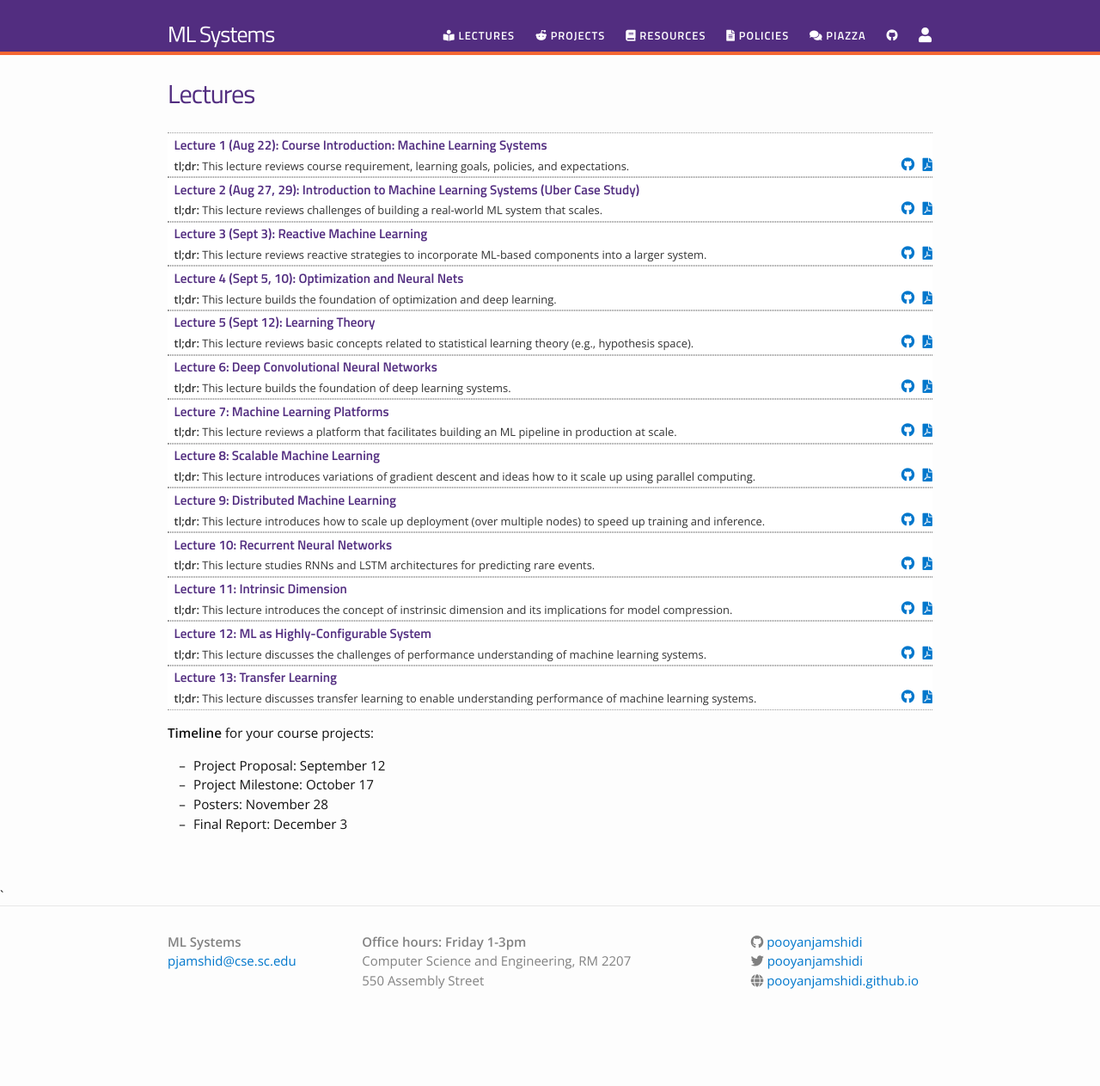
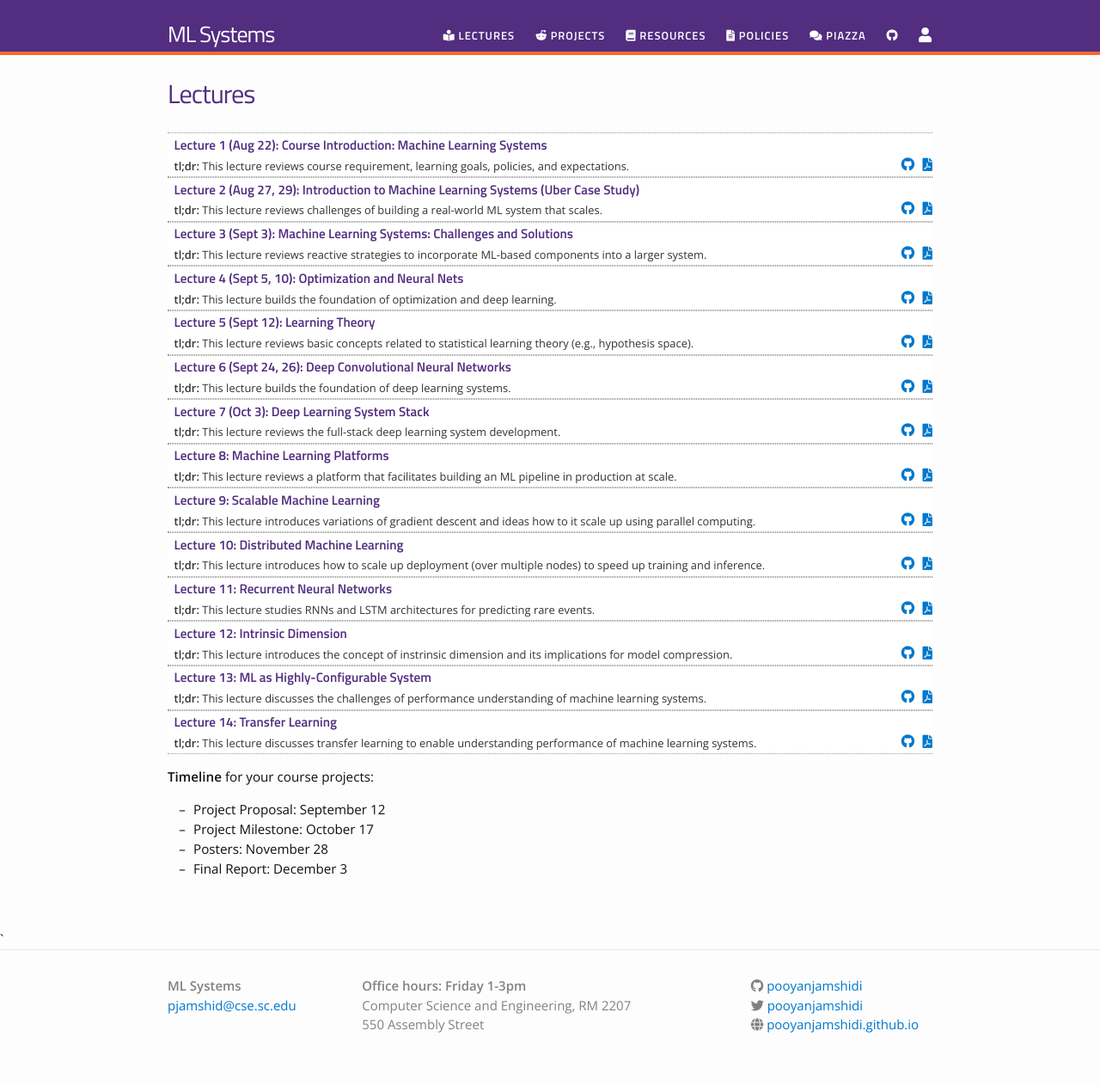
Before and after one commit to pooyanjamshidi/mls, a Jekyll site: the page built from lectures.md, in a window 1280 px wide. Shown: the whole page at 86% size. Built offline with Jekyll 4.4.1, drawn with Linux system fonts in a browser that asks for light colours; nearby versions of some CDN libraries; before the commit the page ends 1211 px from its top, so only the background shows below that.

```diff
--- a/_data/lectures.yml
+++ b/_data/lectures.yml
@@ -8,7 +8,7 @@
   dirname: lectures
   tldr: "This lecture reviews challenges of building a real-world ML system that scales."
 
-- title: "Lecture 3 (Sept 3): Reactive Machine Learning"
+- title: "Lecture 3 (Sept 3): Machine Learning Systems: Challenges and Solutions"
   filename: mls02
   dirname: lectures
   tldr: "This lecture reviews reactive strategies to incorporate ML-based components into a larger system."
@@ -23,42 +23,47 @@
   dirname: lectures
   tldr: "This lecture reviews basic concepts related to statistical learning theory (e.g., hypothesis space)."
 
-- title: "Lecture 6: Deep Convolutional Neural Networks"
+- title: "Lecture 6 (Sept 24, 26): Deep Convolutional Neural Networks"
   filename: cnn
   dirname: lectures
   tldr: "This lecture builds the foundation of deep learning systems."
 
-- title: "Lecture 7: Machine Learning Platforms"
+- title: "Lecture 7 (Oct 3): Deep Learning System Stack"
+  filename: DLSys
+  dirname: lectures
+  tldr: "This lecture reviews the full-stack deep learning system development."
+
+- title: "Lecture 8: Machine Learning Platforms"
   filename: mls03
   dirname: lectures
   tldr: "This lecture reviews a platform that facilitates building an ML pipeline in production at scale."
 
-- title: "Lecture 8: Scalable Machine Learning"
+- title: "Lecture 9: Scalable Machine Learning"
   filename: mls04
   dirname: lectures
   tldr: "This lecture introduces variations of gradient descent and ideas how to it scale up using parallel computing."
 
-- title: "Lecture 9: Distributed Machine Learning"
+- title: "Lecture 10: Distributed Machine Learning"
   filename: mls05
   dirname: lectures
   tldr: "This lecture introduces how to scale up deployment (over multiple nodes) to speed up training and inference."
 
-- title: "Lecture 10: Recurrent Neural Networks"
+- title: "Lecture 11: Recurrent Neural Networks"
   filename: mls06
   dirname: lectures
   tldr: "This lecture studies RNNs and LSTM architectures for predicting rare events."
 
-- title: "Lecture 11: Intrinsic Dimension"
+- title: "Lecture 12: Intrinsic Dimension"
   filename: mls07
   dirname: lectures
   tldr: "This lecture introduces the concept of instrinsic dimension and its implications for model compression."
 
-- title: "Lecture 12: ML as Highly-Configurable System"
+- title: "Lecture 13: ML as Highly-Configurable System"
   filename: mls08
   dirname: lectures
   tldr: "This lecture discusses the challenges of performance understanding of machine learning systems."
 
-- title: "Lecture 13: Transfer Learning"
+- title: "Lecture 14: Transfer Learning"
   filename: mls08
   dirname: lectures
   tldr: "This lecture discusses transfer learning to enable understanding performance of machine learning systems."
```
Also changed, not shown: 1 other file.
